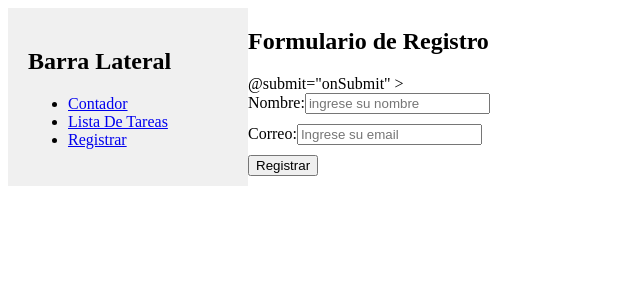
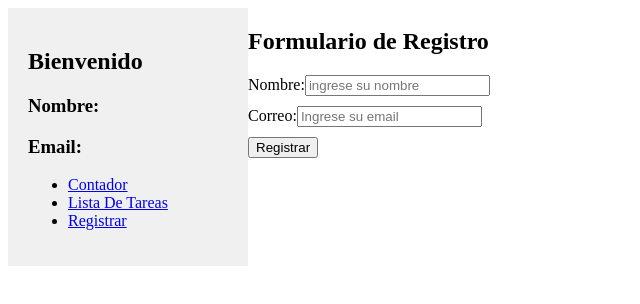
Before and after one commit to rueb/proyecto-vue, a Vue app: page /registrar in a window 1280 px wide. Shown: the top 304 px of the page, without its empty margins (0-640 px from the left). Built offline with nearby package versions, Linux system fonts and the light colour scheme.

Commit message:
reactivo de componentes

```diff
--- a/src/components/Sidebar.vue
+++ b/src/components/Sidebar.vue
@@ -1,6 +1,8 @@
 <template>
     <div class="sidebar">
-        <h2>Barra Lateral</h2>
+        <h2>Bienvenido</h2>
+        <h3>Nombre: {{ nombre }}</h3>
+        <h3>Email: {{ email }}</h3>
         <ul>
          <li><router-link to="/contador">Contador</router-link></li>
          <li><router-link to="/lista-de-tareas"> Lista De Tareas</router-link></li>
@@ -11,7 +13,18 @@
 </template>
 
 <script setup>
+import { useRegistrarStore } from '@/modules/registro/stores/registrarStore';
+import { ref, watch } from 'vue';
 
+const registrarStore = useRegistrarStore();
+const nombre = ref(registrarStore.nombre.value);
+const email = ref(registrarStore.email.value);
+watch( () => registrarStore.nombre, (newValue) => {
+    nombre.value = newValue;
+}),
+watch( () => registrarStore.email,(newValue) => {
+    email.value = newValue;
+});
 </script>
 
 <style>
--- /dev/null
+++ b/src/modules/registro/stores/registrarStore.js
@@ -0,0 +1,12 @@
+import {defineStore} from 'pinia';
+import { ref } from 'vue';
+
+export const useRegistrarStore = defineStore('registrar', () => {
+    const nombre = ref('');
+    const email = ref('');
+    const guardarRegistro = (nombreFormulario,emailFormulario) => {
+        nombre.value = nombreFormulario;
+        email.value = emailFormulario;
+    }
+    return {nombre,email,guardarRegistro}
+});
--- a/src/modules/registro/views/RegistrarView.vue
+++ b/src/modules/registro/views/RegistrarView.vue
@@ -1,15 +1,15 @@
 <template>
     <div>
         <h2>Formulario de Registro</h2>
-        <Form :validation-schema="schema"> @submit="onSubmit" >
+        <Form :validation-schema="schema" @submit="onSubmit" >
             <div class="form">
                 <label for="nombre">Nombre:</label>
-                <Field id="nombre" name="nombre" type="text" placeholder="ingrese su nombre" />
+                <Field v-model="nombre" id="nombre" name="nombre" type="text" placeholder="ingrese su nombre" />
                 <ErrorMessage name="nombre"></ErrorMessage>
             </div>
             <div class="form">
                 <label for="correo">Correo:</label>
-            <Field id="correo" name="email" type="email" placeholder="Ingrese su email" />
+            <Field v-model="email" id="correo" name="email" type="email" placeholder="Ingrese su email" />
             <ErrorMessage name="email"></ErrorMessage>
             </div>
             <div class="form">
@@ -22,8 +22,16 @@
 <script setup>
     import { Form,Field,ErrorMessage } from 'vee-validate';
     import  {schema} from '../schemas/validationSchema';
+    import { useRegistrarStore } from '../stores/registrarStore';
+    import { ref } from 'vue';
+
+    const registrarStore = useRegistrarStore();
+
+    const nombre = ref('');
+    const email = ref('');
 
     const onSubmit = () => {
+        registrarStore.guardarRegistro(nombre.value,email.value);
         console.log('se ha enviado el formulario');
     }
 </script>
```
